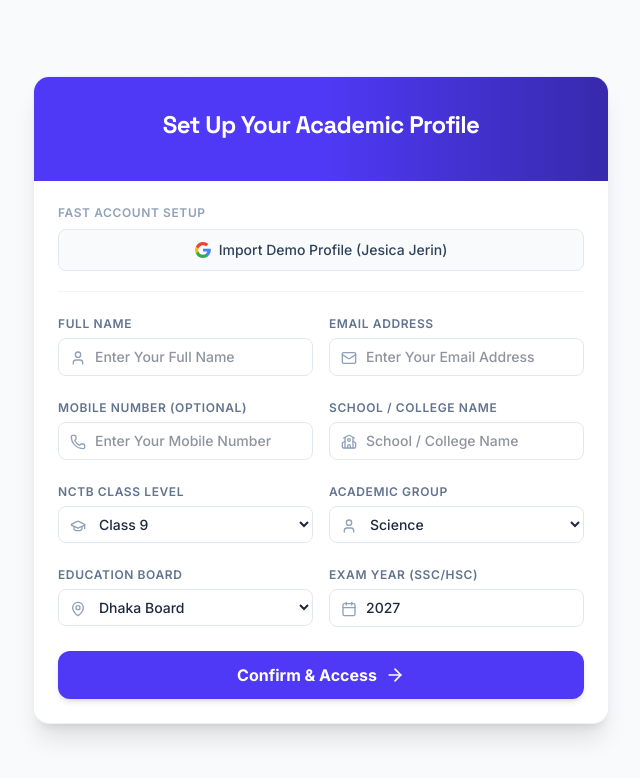
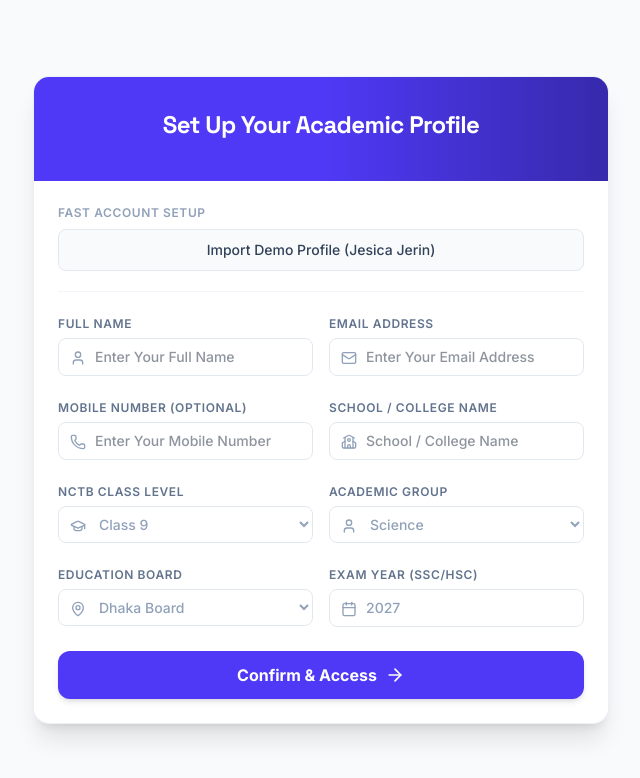
Before and after one commit to alyric11/StudyPilot-BD, a React (Vite) app: page / in a window 1280 px wide. Shown: the top 778 px of the page, without its empty margins (319-959 px from the left). Built offline with nearby package versions, Linux system fonts and the light colour scheme.

Commit message:
Improve profile setup form usability

```diff
--- a/src/components/ProfileSetup.tsx
+++ b/src/components/ProfileSetup.tsx
@@ -23,9 +23,16 @@ export default function ProfileSetup({ initialProfile, onSave }: ProfileSetupPro
   const [phone, setPhone] = useState(initialProfile?.phone || "");
   const [school, setSchool] = useState(initialProfile?.school || "");
   const [classLevel, setClassLevel] = useState(initialProfile?.classLevel || "Class 9");
+  const [classLevelTouched, setClassLevelTouched] = useState(false);
   const [group, setGroup] = useState<any>(initialProfile?.group || "Science");
+  const [groupTouched, setGroupTouched] = useState(false);
   const [board, setBoard] = useState(initialProfile?.board || "Dhaka");
-  const [examYear, setExamYear] = useState(initialProfile?.examYear || "2027");
+  const [boardTouched, setBoardTouched] = useState(false);
+  const [examYear, setExamYear] = useState(
+   initialProfile?.examYear || String(new Date().getFullYear() + 1)
+  );
+  const [examYearTouched, setExamYearTouched] = useState(false);
+  const [demoImported, setDemoImported] = useState(false);
 
   // Validation state
   const [errors, setErrors] = useState<{
@@ -125,8 +132,9 @@ export default function ProfileSetup({ initialProfile, onSave }: ProfileSetupPro
     setBoard("Dhaka");
     setClassLevel("Class 11");
     setGroup("Science");
-    setExamYear("2027-28");
+    setExamYear(String(new Date().getFullYear() + 2));
     setPhone("01712345678");
+    setDemoImported(true);
     setErrors({});
   };
 
@@ -157,24 +165,7 @@ export default function ProfileSetup({ initialProfile, onSave }: ProfileSetupPro
             className="w-full py-2.5 px-4 bg-slate-50 hover:bg-slate-100 border border-slate-200 rounded-lg text-sm text-slate-700 font-medium flex items-center justify-center gap-2 transition-all cursor-pointer"
             id="google-signin-btn"
           >
-            <svg className="w-4 h-4" viewBox="0 0 24 24">
-              <path
-                fill="#4285F4"
-                d="M23.745 12.27c0-.7-.06-1.4-.19-2.07H12v3.9h6.6c-.28 1.5-1.11 2.76-2.39 3.62v3h3.86c2.26-2.09 3.67-5.17 3.67-8.45z"
-              />
-              <path
-                fill="#34A853"
-                d="M12 24c3.24 0 5.97-1.08 7.96-2.91l-3.86-3c-1.08.72-2.45 1.16-4.1 1.16-3.15 0-5.81-2.13-6.76-5H1.32v3.1A11.996 11.996 0 0 0 12 24z"
-              />
-              <path
-                fill="#FBBC05"
-                d="M5.24 14.25c-.24-.72-.38-1.5-.38-2.25s.14-1.53.38-2.25V6.65H1.32A11.996 11.996 0 0 0 0 12c0 1.92.45 3.74 1.32 5.35l3.92-3.1z"
-              />
-              <path
-                fill="#EA4335"
-                d="M12 4.75c1.77 0 3.35.61 4.6 1.8l3.43-3.43C17.96 1.19 15.24 0 12 0 7.32 0 3.32 2.69 1.32 6.65l3.92 3.1c.95-2.87 3.61-5 6.76-5z"
-              />
-            </svg>
+
             Import Demo Profile (Jesica Jerin)
           </button>
         </div>
@@ -278,8 +269,11 @@ export default function ProfileSetup({ initialProfile, onSave }: ProfileSetupPro
               <select
                 id="class-select"
                 value={classLevel}
-                onChange={handleClassChange}
-                className="w-full pl-9 pr-3 py-2 border border-slate-200 rounded-lg text-sm focus:outline-none focus:border-indigo-500 bg-white transition-all text-slate-800 font-medium cursor-pointer"
+                onChange={(e) => {
+                  handleClassChange(e);
+                  setClassLevelTouched(true);
+                }}
+                className={`w-full pl-9 pr-3 py-2 border border-slate-200 rounded-lg text-sm focus:outline-none focus:border-indigo-500 bg-white transition-all ${demoImported || classLevelTouched ? "text-slate-800" : "text-slate-400"} font-medium cursor-pointer`}
               >
                 {Object.keys(NCTB_CURRICULUM).map((cl) => (
                   <option key={cl} value={cl}>
@@ -297,9 +291,12 @@ export default function ProfileSetup({ initialProfile, onSave }: ProfileSetupPro
               <select
                 id="group-select"
                 value={group}
-                onChange={(e) => setGroup(e.target.value)}
+                onChange={(e) => {
+                 setGroup(e.target.value);
+                 setGroupTouched(true);
+     }}
                 disabled={availableGroups.length === 1 && availableGroups[0] === "None"}
-                className="w-full pl-9 pr-3 py-2 border border-slate-200 rounded-lg text-sm focus:outline-none focus:border-indigo-500 bg-white transition-all text-slate-800 font-medium cursor-pointer disabled:opacity-50"
+                className={`w-full pl-9 pr-3 py-2 border border-slate-200 rounded-lg text-sm focus:outline-none focus:border-indigo-500 bg-white transition-all ${demoImported || groupTouched ? "text-slate-800" : "text-slate-400"} font-medium cursor-pointer disabled:opacity-50`}
               >
                 {availableGroups.map((grp: string) => (
                   <option key={grp} value={grp}>
@@ -320,8 +317,11 @@ export default function ProfileSetup({ initialProfile, onSave }: ProfileSetupPro
               <select
                 id="board-select"
                 value={board}
-                onChange={(e) => setBoard(e.target.value)}
-                className="w-full pl-9 pr-3 py-2 border border-slate-200 rounded-lg text-sm focus:outline-none focus:border-indigo-500 bg-white transition-all text-slate-800 font-medium cursor-pointer"
+                onChange={(e) => {
+                  setBoard(e.target.value);
+                  setBoardTouched(true);
+        }}
+                className={`w-full pl-9 pr-3 py-2 border border-slate-200 rounded-lg text-sm focus:outline-none focus:border-indigo-500 bg-white transition-all ${demoImported || boardTouched ? "text-slate-800" : "text-slate-400"} font-medium cursor-pointer`}
               >
                 {NCTB_BOARDS.map((bd) => (
                   <option key={bd} value={bd}>
@@ -339,10 +339,13 @@ export default function ProfileSetup({ initialProfile, onSave }: ProfileSetupPro
               <input
                 id="year-input"
                 type="number"
-                placeholder="e.g. 2027"
+                placeholder="2027"
                 value={examYear}
-                onChange={(e) => setExamYear(e.target.value)}
-                className="w-full pl-9 pr-3 py-2 border border-slate-200 rounded-lg text-sm focus:outline-none focus:border-indigo-500 transition-all text-slate-800 font-medium"
+                onChange={(e) => {
+                 setExamYear(e.target.value);
+                 setExamYearTouched(true);
+     }}
+                className={`w-full pl-9 pr-3 py-2 border border-slate-200 rounded-lg text-sm focus:outline-none focus:border-indigo-500 transition-all ${demoImported || examYearTouched ? "text-slate-800" : "text-slate-400"} font-medium`}
                 required
               />
             </div>
```
